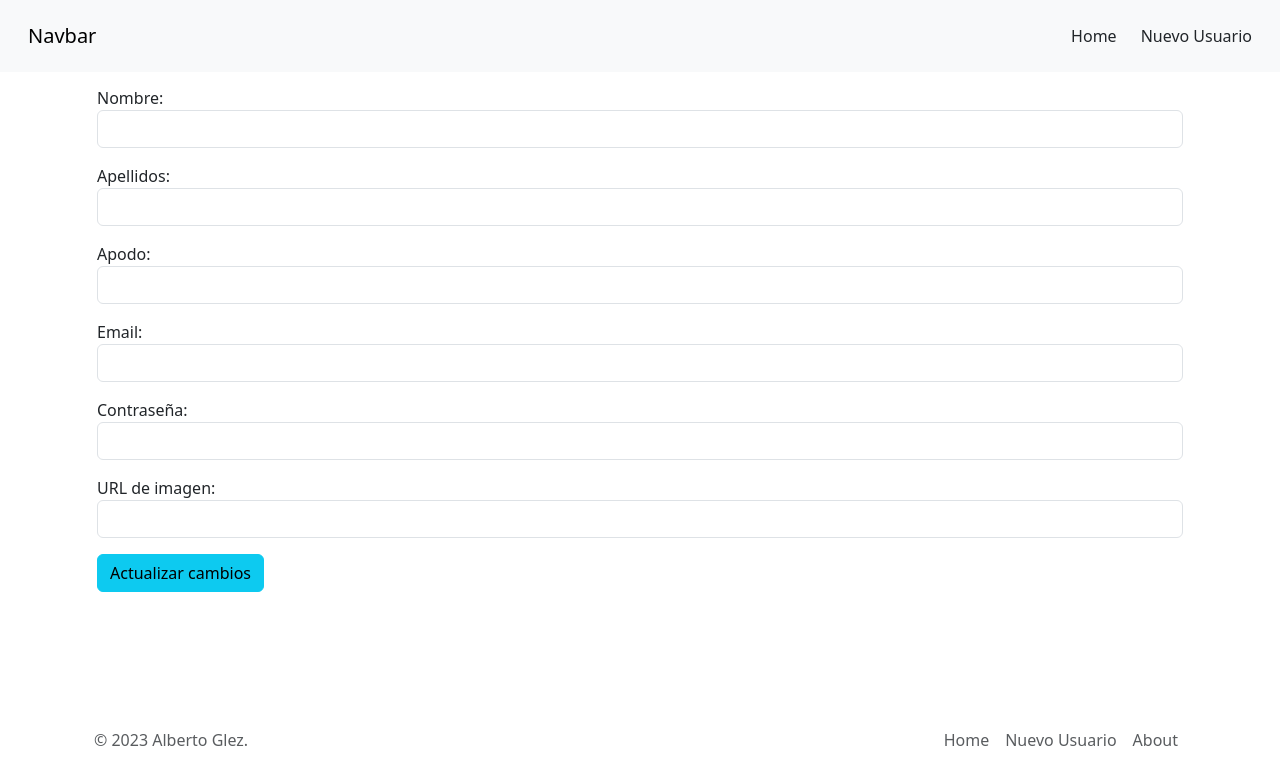
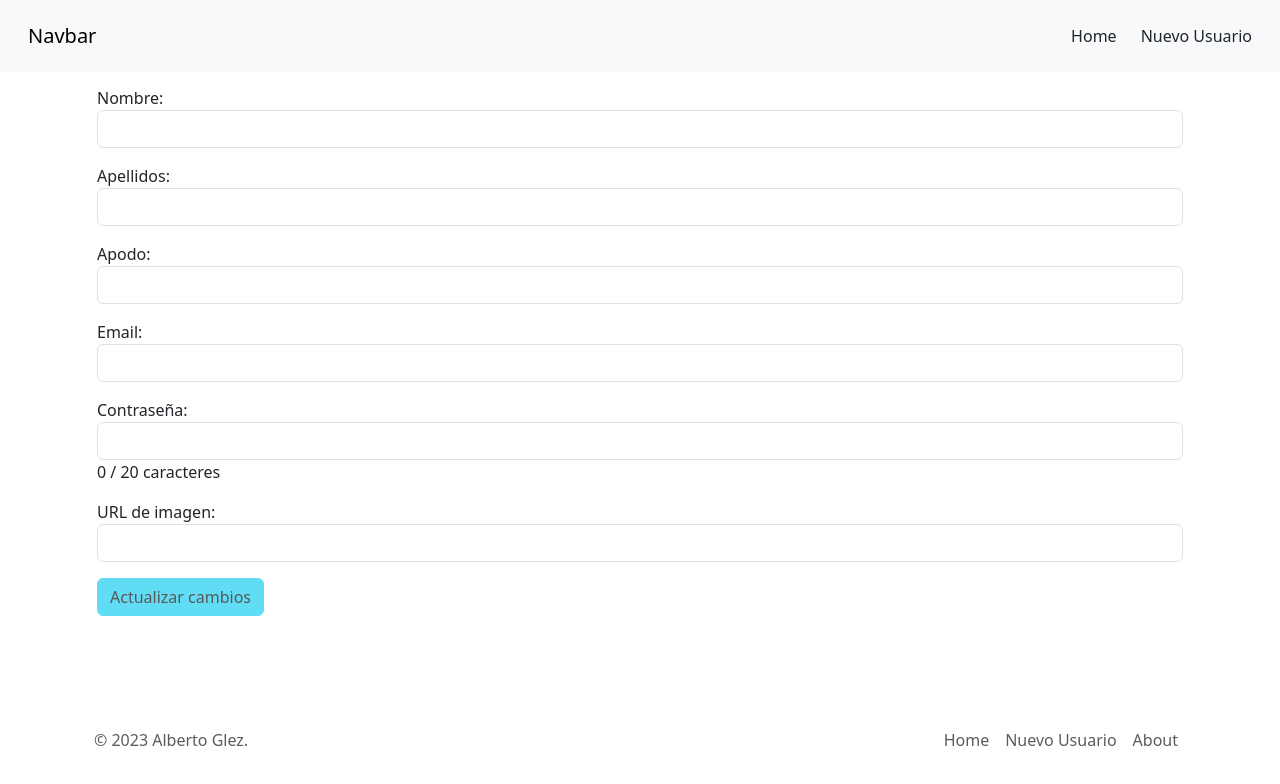
Before and after one commit to albegosu/api-externa-angular, an Angular app: page /newuser in a window 1280 px wide. Shown: the top 784 px of the page. Built offline with nearby package versions, Linux system fonts and the light colour scheme; no server answers.

Commit message:
Pruebas validación

```diff
--- a/src/app/components/form/form.component.css
+++ b/src/app/components/form/form.component.css
@@ -0,0 +1,16 @@
+input.ng-invalid.ng-touched{
+  border-bottom: 3px solid tomato;
+}
+
+input.ng-valid.ng-touched{
+  border-bottom: 3px solid lightgreen;
+}
+
+.error{
+  color: tomato;
+  font-size: 12px;
+}
+
+.red-text {
+  color: red;
+}
--- a/src/app/components/form/form.component.html
+++ b/src/app/components/form/form.component.html
@@ -1,28 +1,52 @@
-<form class="form" [formGroup]="userProfile" (ngSubmit)="dataForm()">
+<form [formGroup]="userProfile" (ngSubmit)="dataForm()">
   <div class="mb-3">
     <label for="first_name">Nombre:</label>
-    <input class="form-control" type="text" formControlName="first_name" id="first_name">
+    <input class="form-control" type="text" formControlName="first_name" id="first_name" pattern="^[A-Z][a-zA-Z '.-]*[A-Za-z][^-]$">
+    <!-- VALIDACIÓN -->
+    <p class="error" *ngIf="checkControl('first_name', 'required')">Campo es requerido</p>
+    <p class="error" *ngIf="checkControl('first_name', 'minlength')">La longitud minima es de 3 caracteres</p>
+    <p class="error" *ngIf="checkControl('first_name', 'pattern')">No admite caracteres especiales</p>
   </div>
   <div class="mb-3">
     <label for="last_name">Apellidos:</label>
-    <input class="form-control" type="text" formControlName="last_name" id="last_name">
+    <input class="form-control" type="text" formControlName="last_name" id="last_name" pattern="^[A-Z][a-zA-Z '.-]*[A-Za-z][^-]$">
+    <!-- VALIDACIÓN -->
+    <p class="error" *ngIf="checkControl('last_name', 'required')">Campo es requerido</p>
+    <p class="error" *ngIf="checkControl('last_name', 'minlength')">La longitud minima es de 3 caracteres</p>
+    <p class="error" *ngIf="checkControl('first_name', 'pattern')">No admite caracteres especiales</p>
   </div>
   <div class="mb-3">
     <label for="username">Apodo:</label>
     <input class="form-control" type="text" formControlName="username" id="username">
+    <!-- VALIDACIÓN -->
+    <p class="error" *ngIf="checkControl('username', 'required')">Campo es requerido</p>
+    <p class="error" *ngIf="checkControl('username', 'minlength')">La longitud minima es de 3 caracteres</p>
   </div>
   <div class="mb-3">
     <label for="email">Email:</label>
     <input class="form-control" type="text" formControlName="email" id="email">
+    <!-- VALIDACIÓN -->
+    <p class="error" *ngIf="checkControl('email', 'required')">Campo es requerido</p>
+    <p class="error" *ngIf="checkControl('email', 'pattern')">El email tiene formato incorrecto</p>
   </div>
   <div class="mb-3">
     <label for="password">Contraseña:</label>
     <input class="form-control" type="password" formControlName="password" id="password">
+    <!-- Contador de caracteres -->
+    <p [ngClass]="{'red-text': userProfile.get('password')?.touched && (userProfile.get('password')?.value?.length < 6 || userProfile.get('password')?.value?.length > 20)}">
+      {{ userProfile.get('password')?.value?.length || 0 }} / 20 caracteres
+    </p>
+    <!-- VALIDACIÓN -->
+    <p class="error" *ngIf="checkControl('password', 'required')">Campo es requerido</p>
+    <p class="error" *ngIf="checkControl('password', 'minlength')">La contraseña debe contener al menos 6 caracteres</p>
+    <p class="error" *ngIf="checkControl('password', 'maxlength')">La contraseña debe contener no más de 20 caracteres</p>
   </div>
   <div class="mb-3">
     <label for="image">URL de imagen:</label>
     <input class="form-control" type="text" formControlName="image" id="image">
+    <!-- VALIDACIÓN -->
+    <p class="error" *ngIf="checkControl('image', 'required')">Campo es requerido</p>
   </div>
 
-  <input type="submit" class="btn btn-info" value="Actualizar cambios">
+  <input type="submit" class="btn btn-info" value="Actualizar cambios" [disabled]="!userProfile.valid">
 </form>
--- a/src/app/components/form/form.component.ts
+++ b/src/app/components/form/form.component.ts
@@ -1,5 +1,5 @@
 import { Component, Inject, inject } from '@angular/core';
-import { FormControl, FormGroup } from '@angular/forms';
+import { FormControl, FormGroup, Validators } from '@angular/forms';
 import { ActivatedRoute, Router } from '@angular/router';
 import { UserService } from 'src/app/services/users.service';
 
@@ -9,6 +9,7 @@ import { UserService } from 'src/app/services/users.service';
   styleUrls: ['./form.component.css']
 })
 export class FormComponent {
+
   userProfile: FormGroup
   activatedRoute = inject(ActivatedRoute);
   userService = inject(UserService)
@@ -16,12 +17,30 @@ export class FormComponent {
 
   constructor(){
     this.userProfile = new FormGroup({
-      first_name: new FormControl("", []),
-      last_name: new FormControl("", []),
-      username: new FormControl("", []),
-      email: new FormControl("", []),
-      password: new FormControl("", []),
-      image: new FormControl("", [])
+      first_name: new FormControl('', [
+        Validators.required,
+        Validators.minLength(3)
+      ]),
+      last_name: new FormControl('', [
+        Validators.required,
+        Validators.minLength(3)
+      ]),
+      username: new FormControl('', [
+        Validators.required,
+        Validators.minLength(3)
+      ]),
+      email: new FormControl('', [
+        Validators.required,
+        Validators.pattern(/^.+@[^\.].*\.[a-z]{2,}$/)
+      ]),
+      password: new FormControl('', [
+        Validators.required,
+        Validators.minLength(6),
+        Validators.maxLength(20)
+      ]),
+      image: new FormControl('', [
+        Validators.required
+      ])
     }, []);
   }
 
@@ -35,16 +54,31 @@ export class FormComponent {
 
         this.userProfile = new FormGroup({
           _id: new FormControl(response._id, []),
-          first_name: new FormControl(response.first_name, []),
-          last_name: new FormControl(response.last_name, []),
-          username: new FormControl(response.username, []),
-          email: new FormControl(response.email, []),
-          password: new FormControl(response.password, []),
-          image: new FormControl(response.image, [])
+          first_name: new FormControl(response.first_name, [
+            Validators.required,
+            Validators.minLength(3)
+          ]),
+          last_name: new FormControl(response.last_name, [
+            Validators.required,
+            Validators.minLength(3)
+          ]),
+          username: new FormControl(response.username, [
+            Validators.required,
+            Validators.minLength(3)
+          ]),
+          email: new FormControl(response.email, [
+            Validators.required,
+            Validators.pattern(/^.+@[^\.].*\.[a-z]{2,}$/)
+          ]),
+          password: new FormControl(response.password, [
+            Validators.required
+          ]),
+          image: new FormControl(response.image, [
+            Validators.required
+          ])
         }, []);
       }
     });
-
   }
 
   async dataForm(): Promise<void> {
@@ -67,6 +101,18 @@ export class FormComponent {
         alert('Ha habido un error, intentalo de nuevo')
       }
     }
+  }
+
+  checkControl(formcontrolName: string, validator: string): boolean | undefined {
+    return this.userProfile.get(formcontrolName)?.hasError(validator) && this.userProfile.get(formcontrolName)?.touched
+  }
+
+  onPasswordInput(event: Event) {
+    const passwordControl = this.userProfile.get('password');
+    if (passwordControl) {
+      const passwordValue = (event.target as HTMLInputElement).value;
+      passwordControl.setValue(passwordValue.substring(0, 20), { emitEvent: false });
+    }
+  }
 
 }
-}
--- a/src/app/pages/home/home.component.ts
+++ b/src/app/pages/home/home.component.ts
@@ -14,7 +14,7 @@ export class HomeComponent {
   async ngOnInit(): Promise<void> {
     try {
       this.allUsers = await this.userService.getAll();
-      // console.log(this.allUsers)
+      console.log(this.allUsers)
     } catch (error) {
       console.log(error)
     }
--- a/src/app/pages/user-profile/user-profile.component.ts
+++ b/src/app/pages/user-profile/user-profile.component.ts
@@ -22,6 +22,7 @@ export class UserProfileComponent {
   }
 
   async deleteUser(id: string): Promise<void> {
+    //UTILIZAR SWEETALERT!!!!!!!!!
     alert('¿Quieres borrar este perfil de usuario?')
     let response = await this.userService.delete(id);
     console.log(response);
--- a/src/app/services/users.service.ts
+++ b/src/app/services/users.service.ts
@@ -6,6 +6,7 @@ import { User } from '../interfaces/user.interface';
 @Injectable({
   providedIn: 'root'
 })
+
 export class UserService {
 
   httpClient = inject(HttpClient)
```
Also changed, not shown: 1 other file (tests, documents, lock files or other folders). Lines whose indentation alone changed are shown as unchanged.
